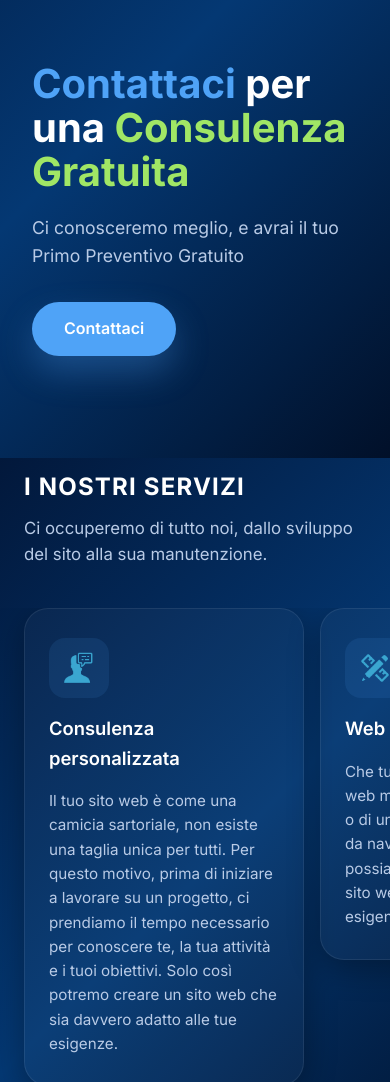
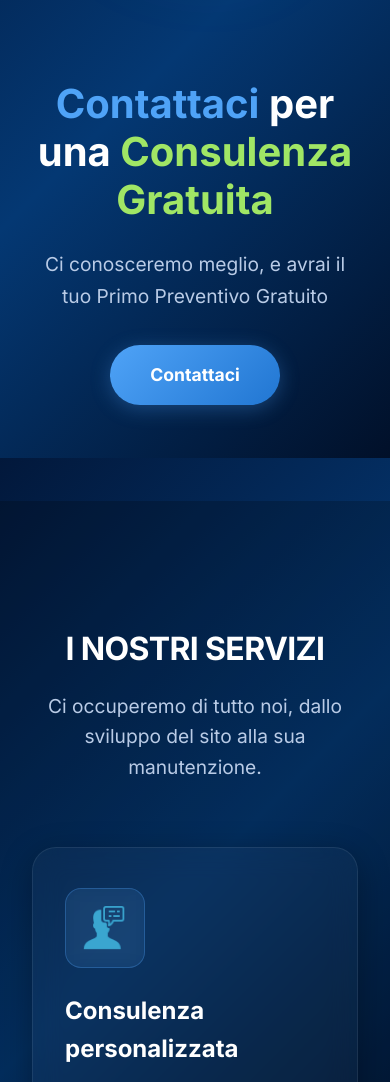
Before and after one commit to BrizioFab/Parthenoweb, a plain HTML site: page index.html in a window 390 px wide. Shown: the part 386-1468 px from the top of the page. Drawn offline with Linux system fonts and the light colour scheme.

Commit message:
fix vari
sistemato il form dei contatti

```diff
--- a/css/contatti.css
+++ b/css/contatti.css
@@ -14,7 +14,7 @@
     display: grid;
     grid-template-columns: 1.1fr 0.9fr;
     gap: 4rem;
-    align-items: center;
+    align-items: start;
 }
 
 /* ===============================
@@ -26,12 +26,27 @@
     flex-direction: column;
 }
 
-.contact-title {
-    font-size: clamp(2.4rem, 4vw, 3.2rem);
+.hero-text h1 {
+    font-size: clamp(2.5rem, 5vw, 4rem);
     font-weight: 800;
-    line-height: 1.15;
+    line-height: 1.2;
     margin-bottom: 1.5rem;
-    letter-spacing: -0.02em;
+    color: var(--text-main);
+}
+
+.hero-text p {
+    font-size: 1.2rem;
+    color: var(--text-muted);
+    margin-bottom: 2rem;
+    line-height: 1.7;
+}
+
+.text-blue {
+    color: var(--accent);
+}
+
+.text-green {
+    color: var(--secondary);
 }
 
 .contact-subtitle {
@@ -88,46 +103,66 @@
     margin-bottom: 2rem;
 }
 
-/* FORM ORIZZONTALE */
+/* FORM VERTICALE */
 .contact-form {
     display: flex;
-    align-items: stretch;
+    flex-direction: column;
+    gap: 1rem;
 }
 
-.contact-form input {
-    flex: 1;
+.contact-form input,
+.contact-form textarea {
+    width: 100%;
     padding: 0.9rem 1.1rem;
-    border-radius: var(--radius-sm) 0 0 var(--radius-sm);
+    border-radius: var(--radius-sm);
     border: 1px solid var(--border-soft);
-    border-right: none;
     background: rgba(255, 255, 255, 0.05);
     color: var(--text-main);
     font-size: 1rem;
+    font-family: inherit;
+    transition: all var(--transition-fast);
 }
 
-.contact-form input::placeholder {
+.contact-form textarea {
+    resize: vertical;
+    min-height: 100px;
+    line-height: 1.5;
+}
+
+.contact-form input::placeholder,
+.contact-form textarea::placeholder {
     color: var(--text-muted);
 }
 
-.contact-form input:focus {
+.contact-form input:focus,
+.contact-form textarea:focus {
     outline: none;
-    border-color: var(--border-highlight);
+    border-color: var(--accent);
+    background: rgba(255, 255, 255, 0.08);
+    box-shadow: 0 0 0 3px rgba(79, 163, 247, 0.1);
 }
 
 .contact-form button {
-    padding: 0 2.2rem;
-    border-radius: 0 var(--radius-sm) var(--radius-sm) 0;
+    padding: 1rem 2.2rem;
+    border-radius: var(--radius-sm);
     border: 1px solid var(--accent);
     background: linear-gradient(135deg, var(--accent), var(--accent-hover));
     color: #fff;
     font-weight: 700;
+    font-size: 1rem;
     cursor: pointer;
     transition: all var(--transition-fast);
+    margin-top: 0.5rem;
 }
 
 .contact-form button:hover {
     filter: brightness(1.1);
     box-shadow: 0 10px 30px rgba(79, 163, 247, 0.45);
+    transform: translateY(-2px);
+}
+
+.contact-form button:active {
+    transform: translateY(0);
 }
 
 /* ===============================
@@ -155,18 +190,8 @@
 }
 
 @media (max-width: 480px) {
-    .contact-form {
-        flex-direction: column;
-    }
-
-    .contact-form input {
-        border-radius: var(--radius-sm);
-        border-right: 1px solid var(--border-soft);
-    }
-
-    .contact-form button {
-        border-radius: var(--radius-sm);
-        margin-top: 0.8rem;
+    .cta-box {
+        padding: 2rem 1.5rem;
     }
 }
 
--- a/css/styles.css
+++ b/css/styles.css
@@ -47,15 +47,6 @@ body {
     color: var(--text-main);
     line-height: 1.6;
     min-height: 100vh;
-}
-
-/* Utilities */
-.text-blue {
-    color: var(--accent);
-}
-
-.text-green {
-    color: var(--secondary);
 }
 
 /* Container */
@@ -143,150 +134,168 @@ body {
 }
 
 /* ===============================
-   Hero
+   Hero Section
 ================================ */
 .hero {
-    padding: 5rem 0 4rem;
+    padding: 6rem 0;
+    min-height: 80vh;
+    display: flex;
+    align-items: center;
 }
 
 .hero-content {
     display: grid;
-    grid-template-columns: minmax(0, 1.2fr) minmax(0, 1fr);
-    gap: 3rem;
+    grid-template-columns: 1fr 1fr;
+    gap: 4rem;
     align-items: center;
 }
 
 .hero-text h1 {
-    font-size: clamp(2.5rem, 4vw, 3.5rem);
-    margin: 0 0 1.2rem;
-    line-height: 1.1;
-    font-weight: 700;
+    font-size: clamp(2.5rem, 5vw, 4rem);
+    font-weight: 800;
+    line-height: 1.2;
+    margin-bottom: 1.5rem;
 }
 
 .hero-text p {
-    margin: 0 0 2rem;
+    font-size: 1.2rem;
     color: var(--text-muted);
-    line-height: 1.6;
-    max-width: 34rem;
-    font-size: 1.1rem;
+    margin-bottom: 2rem;
+    line-height: 1.7;
+}
+
+.text-blue {
+    color: var(--accent);
+}
+
+.text-green {
+    color: var(--secondary);
 }
 
 .btn-primary {
-    display: inline-flex;
-    align-items: center;
-    justify-content: center;
-    padding: 0.9rem 2rem;
+    display: inline-block;
+    padding: 1rem 2.5rem;
+    background: linear-gradient(135deg, var(--accent), var(--accent-hover));
+    color: #ffffff;
+    text-decoration: none;
     border-radius: 999px;
-    background: var(--accent);
-    color: #ffffff;
-    font-weight: 600;
-    text-decoration: none;
-    box-shadow: 0 16px 35px rgba(79, 163, 247, 0.3);
-    transition: transform var(--transition-fast), box-shadow var(--transition-fast), background var(--transition-fast);
+    font-weight: 700;
+    font-size: 1.1rem;
+    transition: var(--transition-fast);
+    box-shadow: 0 4px 20px rgba(79, 163, 247, 0.3);
 }
 
 .btn-primary:hover {
-    background: var(--accent-hover);
     transform: translateY(-2px);
-    box-shadow: 0 20px 40px rgba(79, 163, 247, 0.4);
+    box-shadow: 0 6px 30px rgba(79, 163, 247, 0.5);
 }
 
-/* Hero Graphic */
 .hero-graphic {
     display: flex;
     justify-content: center;
+    align-items: center;
 }
 
 .hero-img {
-    max-width: 100%;
+    width: 100%;
+    max-width: 500px;
     height: auto;
-    filter: drop-shadow(0 0 30px rgba(79, 163, 247, 0.2));
+    object-fit: contain;
+    filter: drop-shadow(0 10px 40px rgba(79, 163, 247, 0.3));
 }
 
+
 /* ===============================
-   Sezione servizi
+   Services Section
 ================================ */
 .services {
-    padding: 3rem 0 5rem;
+    padding: 6rem 0;
+    background: rgba(0, 0, 0, 0.2);
 }
 
 .services-header {
-    text-align: left;
-    margin-bottom: 2.5rem;
+    text-align: center;
+    margin-bottom: 4rem;
 }
 
 .services-header h2 {
-    font-size: 1.5rem;
-    letter-spacing: 0.05em;
-    text-transform: uppercase;
-    margin: 0 0 0.5rem;
-    color: var(--text-main);
+    font-size: clamp(2rem, 4vw, 3rem);
+    font-weight: 800;
+    margin-bottom: 1rem;
+    letter-spacing: -0.02em;
 }
 
 .services-header p {
-    margin: 0;
+    font-size: 1.2rem;
     color: var(--text-muted);
-    font-size: 1.05rem;
+    max-width: 600px;
+    margin: 0 auto;
 }
 
-/* Griglia servizi */
 .services-grid {
     display: grid;
-    grid-template-columns: repeat(3, minmax(0, 1fr));
-    gap: 1.5rem;
+    grid-template-columns: repeat(auto-fit, minmax(320px, 1fr));
+    gap: 2rem;
 }
 
 .service-card {
+    position: relative;
     background: var(--bg-card);
+    border: 1px solid var(--border-soft);
     border-radius: var(--radius-lg);
-    padding: 1.8rem 1.5rem;
-    border: 1px solid var(--border-soft);
+    padding: 2.5rem 2rem;
+    transition: all 0.3s ease;
+    backdrop-filter: blur(14px);
     box-shadow: var(--card-shadow);
-    display: flex;
-    flex-direction: column;
-    gap: 1rem;
-    transition: transform var(--transition-fast), box-shadow var(--transition-fast), border-color var(--transition-fast);
-    height: 100%;
+    transform-style: preserve-3d;
+    perspective: 1000px;
 }
 
 .service-card:hover {
-    transform: translateY(-8px) scale(1.05);
-    box-shadow: 0 22px 45px rgba(0, 0, 0, 0.6);
-    border-color: rgba(79, 163, 247, 0.4);
+    background: var(--bg-card-hover);
+    border-color: var(--border-highlight);
+    transform: translateY(-10px) rotateX(5deg) rotateY(5deg);
+    box-shadow: 0 20px 50px rgba(0, 0, 0, 0.5);
 }
 
 .service-icon-placeholder {
-    width: 60px;
-    height: 60px;
-    border-radius: var(--radius-md);
-    background: rgba(79, 163, 247, 0.1);
+    width: 80px;
+    height: 80px;
+    margin-bottom: 1.5rem;
     display: flex;
     align-items: center;
     justify-content: center;
-    transition: transform var(--transition-fast);
+    background: rgba(79, 163, 247, 0.1);
+    border: 1px solid var(--border-highlight);
+    border-radius: var(--radius-md);
+    padding: 1rem;
+    backdrop-filter: blur(10px);
+    transition: all 0.4s ease;
 }
 
 .service-card:hover .service-icon-placeholder {
-    transform: scale(1.15) rotateZ(15deg);
+    transform: rotate(15deg);
+    background: rgba(79, 163, 247, 0.2);
+    box-shadow: 0 4px 15px rgba(79, 163, 247, 0.3);
 }
 
 .service-icon {
-    width: 32px;
-    height: 32px;
+    width: 100%;
+    height: 100%;
     object-fit: contain;
 }
 
 .service-card h3 {
-    margin: 0;
-    font-size: 1.15rem;
-    font-weight: 600;
+    font-size: 1.5rem;
+    font-weight: 700;
+    margin-bottom: 1rem;
+    color: var(--text-main);
 }
 
 .service-card p {
-    margin: 0;
+    font-size: 1rem;
     color: var(--text-muted);
-    font-size: 0.95rem;
-    line-height: 1.6;
+    line-height: 1.7;
 }
 
 /* ===============================
@@ -402,17 +411,21 @@ body {
 ================================ */
 @media (max-width: 900px) {
     .hero-content {
-        grid-template-columns: minmax(0, 1fr);
-        text-align: left;
+        grid-template-columns: 1fr;
+        gap: 3rem;
+        text-align: center;
     }
 
     .hero-graphic {
         order: -1;
-        margin-bottom: 2rem;
+    }
+
+    .hero-img {
+        max-width: 350px;
     }
 
     .services-grid {
-        grid-template-columns: repeat(2, minmax(0, 1fr));
+        grid-template-columns: 1fr;
     }
 
     .contact-wrapper {
@@ -485,34 +498,6 @@ body {
     .main-nav.active {
         display: flex;
     }
-
-    /* Mobile Carousel for Services */
-    .services {
-        width: 100vw;
-        margin-left: calc(-50vw + 50%);
-    }
-
-    .services .container {
-        padding: 0;
-    }
-
-    .services-header {
-        padding: 0 1.5rem;
-    }
-
-    .services-grid {
-        display: flex;
-        overflow-x: auto;
-        scroll-snap-type: x mandatory;
-        gap: 1rem;
-        padding: 0 1.5rem 2rem;
-        -webkit-overflow-scrolling: touch;
-    }
-
-    .service-card {
-        min-width: 280px;
-        scroll-snap-align: center;
-    }
 }
 
 /* Desktop: nascondi hamburger */
```
Also changed, not shown: pages/contattaci.html (+16 -6 lines).
